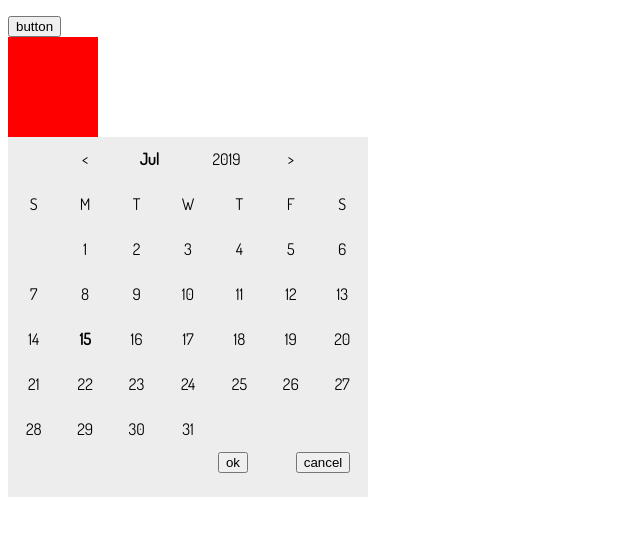
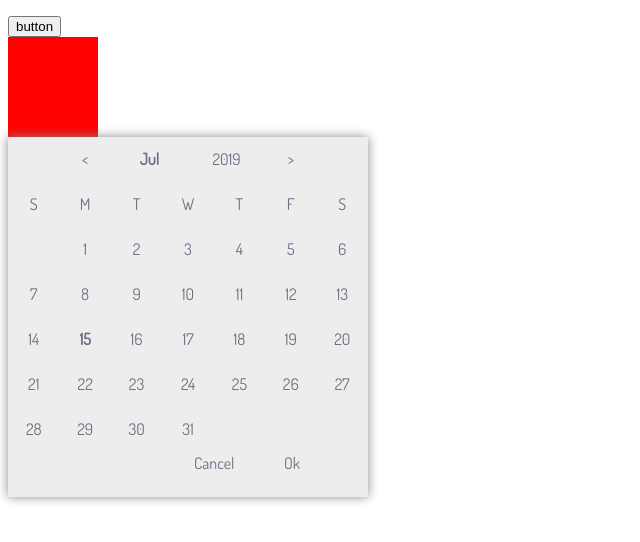
Before and after one commit to wisezt/calendar, a plain HTML site: page index.html in a window 1280 px wide. Shown: the whole page, without its empty margins (0-640 px from the left). Drawn offline with Linux system fonts and the light colour scheme.

Commit message:
add box shadow

```diff
--- a/index.html
+++ b/index.html
@@ -38,16 +38,14 @@
 
 
 
-  <div class="calendar-div">
+  <div id="calendar" class="calendar-div">
     <div class="year-month row">
       <div class="small-box">
 
       </div>
       <div id="minus" onclick="minus()" class="small-box minus ">
         <p>
-          <</p>
-        </div>
-        <div onclick="chooseMonth()" class="container-77 float-left">
+          <</p> </div> <div onclick="chooseMonth()" class="container-77 float-left">
             <h4 id="month"></h4>
 
       </div>
@@ -92,16 +90,16 @@
 
 
     <div class="calendar-btn row">
+      <div class="container-90 float-right">
+        <input class="button" type="button" name="" value="Ok">
 
+      </div>
 
       <div class="container-90 float-right">
-        <input type="button" name="" value="cancel">
+        <input class="button" type="button" name="" value="Cancel">
 
       </div>
-      <div class="container-90 float-right">
-        <input type="button" name="" value="ok">
 
-      </div>
     </div>
 
 
@@ -248,14 +246,17 @@
 
         // make there is enough rows for showing weeks.
         // porvide an extra row when the month span 6 weeks
-        if (i==5){
-          document.getElementById("id-dates").style.height="270px";
-          console.log("i: 5" );
-          console.log("id-dates height: "+   document.getElementById("id-dates").style.height);
+        if (i == 5) {
+          document.getElementById("id-dates").style.height = "270px";
+          document.getElementById("calendar").style.height = "405px";
+
+          console.log("i: 5");
+          console.log("id-dates height: " + document.getElementById("id-dates").style.height);
 
 
-        }else{
-            document.getElementById("id-dates").style.height="225px";
+        } else {
+          document.getElementById("id-dates").style.height = "225px";
+          document.getElementById("calendar").style.height = "360px";
         }
 
 
--- a/style.css
+++ b/style.css
@@ -1,42 +1,43 @@
 @import url('https://fonts.googleapis.com/css?family=Dosis&display=swap');
-.calendar-div{
+
+.calendar-div {
   width: 360px;
   height: 360px;
   background-color: #ededed;
   position: relative;
+  text-align: center;
+  vertical-align: middle;
+  box-shadow: 0px 0px 10px #888888;
 
-text-align: center;
-vertical-align:middle;
 }
 
-.calendar-div h4{
-    font-family: 'Dosis', sans-serif;
+.calendar-div h4 {
   font-family: 'Dosis', sans-serif;
   text-align: center;
-    vertical-align:middle;
+  vertical-align: middle;
   line-height: 45px;
-
   display: block;
   -webkit-margin-before: 0px;
   -webkit-margin-after: 0px;
   -webkit-margin-start: 0px;
   -webkit-margin-end: 0px;
+    color: #6b6f82;
 }
 
-.calendar-div p{
+.calendar-div p {
   font-family: 'Dosis', sans-serif;
   text-align: center;
-  vertical-align:middle;
+  vertical-align: middle;
   line-height: 45px;
-
   display: block;
   -webkit-margin-before: 0px;
   -webkit-margin-after: 0px;
   -webkit-margin-start: 0px;
   -webkit-margin-end: 0px;
+    color: #6b6f82;
 }
 
-.calendar-div .row{
+.calendar-div .row {
   width: 100%;
   height: 45px;
   margin-right: auto;
@@ -45,7 +46,7 @@ vertical-align:middle;
   background-color: #ededed;
 }
 
-.calendar-div .small-box{
+.calendar-div .small-box {
   height: 45px;
   position: relative;
   float: left;
@@ -54,35 +55,40 @@ vertical-align:middle;
   background-color: #ededed;
 }
 
-.calendar-div .container-77{
+.calendar-div .container-77 {
   width: 77.14px;
   height: 45px;
-
 }
 
-
-
-.calendar-div .float-left{
+.calendar-div .float-left {
   position: relative;
   float: left;
 }
 
-
-.calendar-div .float-right{
+.calendar-div .float-right {
   position: relative;
   float: right;
 }
 
-
-
-
-.calendar-div .dates{
-  width:360px;
+.calendar-div .dates {
+  width: 360px;
   height: 225px;
-
 }
 
-.calendar-div .container-90{
+.calendar-div .container-90 {
   height: 45px;
   width: 90px;
 }
+
+.calendar-div .button {
+  background-color: #ededed;
+  border: none;
+  color: #6b6f82;
+  font-size: 1rem;
+  text-align: center;
+  text-decoration: none;
+  display: inline-block;
+  font-family: 'Dosis', sans-serif;
+  bottom: 0px;
+  float: left;
+}
```
Lines whose indentation alone changed are shown as unchanged.
